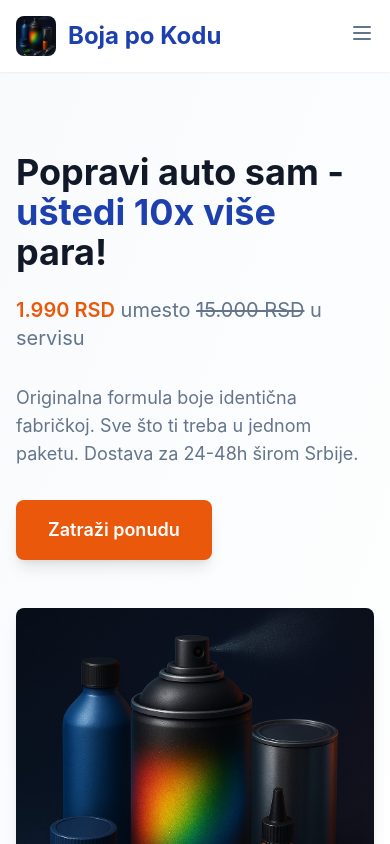
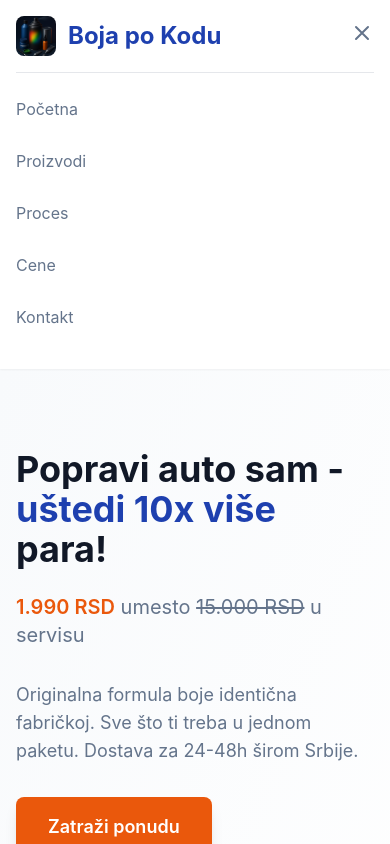
Before and after one commit to nikolalazarevic011/BojaPoKodu2, a React (Vite) app: page / in a window 390 px wide. Both pictures are taken after a click on the button 362 px from the left and 33 px from the top of the page. Shown: the top 844 px of the page. Built offline with nearby package versions, Linux system fonts and the light colour scheme.

Commit message:
mob nav works

```diff
--- a/src/components/Header.jsx
+++ b/src/components/Header.jsx
@@ -1,4 +1,16 @@
+import { useState } from 'react';
+
 function Header() {
+  const [isMenuOpen, setIsMenuOpen] = useState(false);
+
+  const toggleMenu = () => {
+    setIsMenuOpen(!isMenuOpen);
+  };
+
+  const closeMenu = () => {
+    setIsMenuOpen(false);
+  };
+
   return (
     <header className="sticky top-0 z-50 bg-white shadow-sm">
       <nav className="container mx-auto px-4 py-4">
@@ -10,6 +22,7 @@ function Header() {
             </div>
           </div>
 
+          {/* Desktop Navigation */}
           <div className="hidden md:flex space-x-8">
             <a href="#hero" className="text-auto-gray hover:text-auto-blue transition-colors">
               Početna
@@ -28,14 +41,65 @@ function Header() {
             </a>
           </div>
 
+          {/* Mobile Hamburger Button */}
           <div className="md:hidden">
-            <button className="text-auto-gray">
+            <button
+              onClick={toggleMenu}
+              className="text-auto-gray hover:text-auto-blue focus:outline-none"
+            >
               <svg className="w-6 h-6" fill="none" stroke="currentColor" viewBox="0 0 24 24">
-                <path strokeLinecap="round" strokeLinejoin="round" strokeWidth={2} d="M4 6h16M4 12h16M4 18h16" />
+                {isMenuOpen ? (
+                  <path strokeLinecap="round" strokeLinejoin="round" strokeWidth={2} d="M6 18L18 6M6 6l12 12" />
+                ) : (
+                  <path strokeLinecap="round" strokeLinejoin="round" strokeWidth={2} d="M4 6h16M4 12h16M4 18h16" />
+                )}
               </svg>
             </button>
           </div>
         </div>
+
+        {/* Mobile Navigation Menu */}
+        {isMenuOpen && (
+          <div className="md:hidden mt-4 pb-4 border-t border-gray-200 pt-4">
+            <div className="flex flex-col space-y-3">
+              <a
+                href="#hero"
+                onClick={closeMenu}
+                className="text-auto-gray hover:text-auto-blue transition-colors py-2"
+              >
+                Početna
+              </a>
+              <a
+                href="#products"
+                onClick={closeMenu}
+                className="text-auto-gray hover:text-auto-blue transition-colors py-2"
+              >
+                Proizvodi
+              </a>
+              <a
+                href="#process"
+                onClick={closeMenu}
+                className="text-auto-gray hover:text-auto-blue transition-colors py-2"
+              >
+                Proces
+              </a>
+              <a
+                href="#pricing"
+                onClick={closeMenu}
+                className="text-auto-gray hover:text-auto-blue transition-colors py-2"
+              >
+                Cene
+              </a>
+              <a
+                href="#contact"
+                onClick={closeMenu}
+                className="text-auto-gray hover:text-auto-blue transition-colors py-2"
+              >
+                Kontakt
+              </a>
+            </div>
+          </div>
+        )}
       </nav>
     </header>
   );
```
